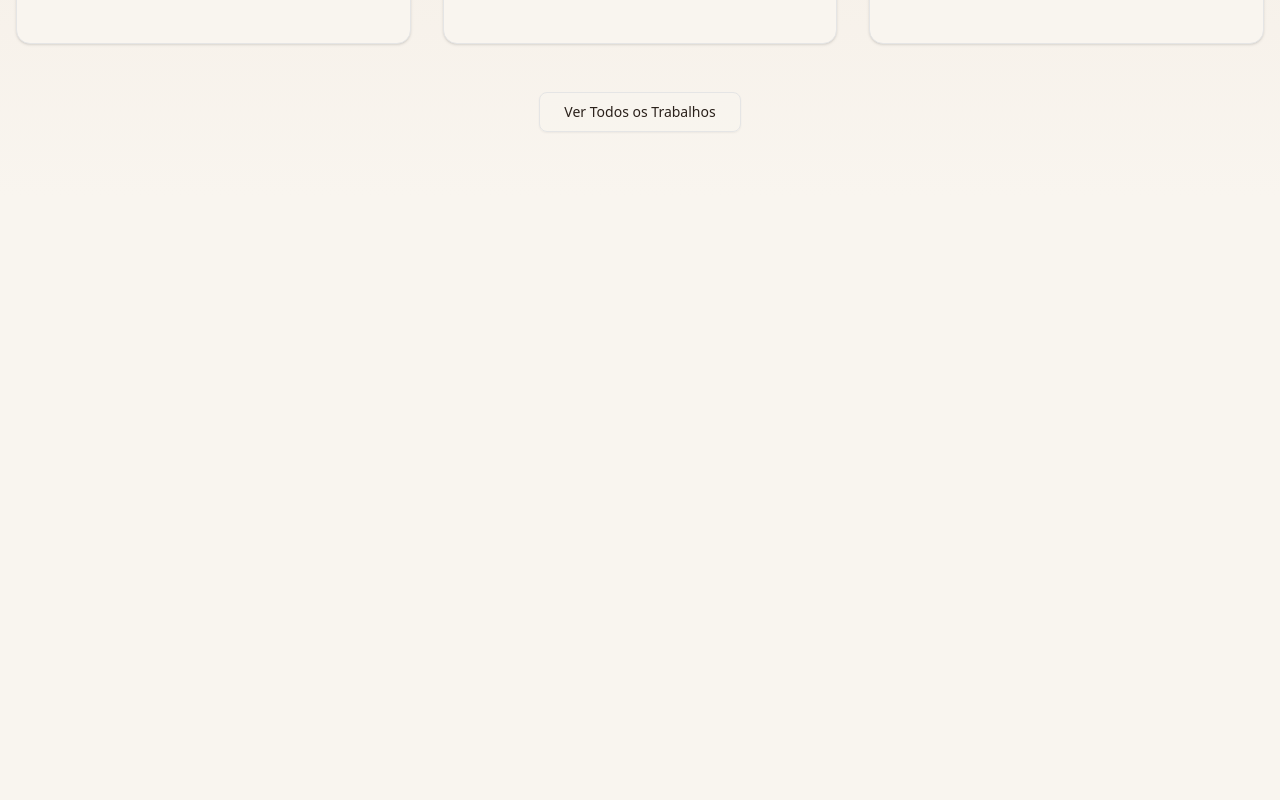
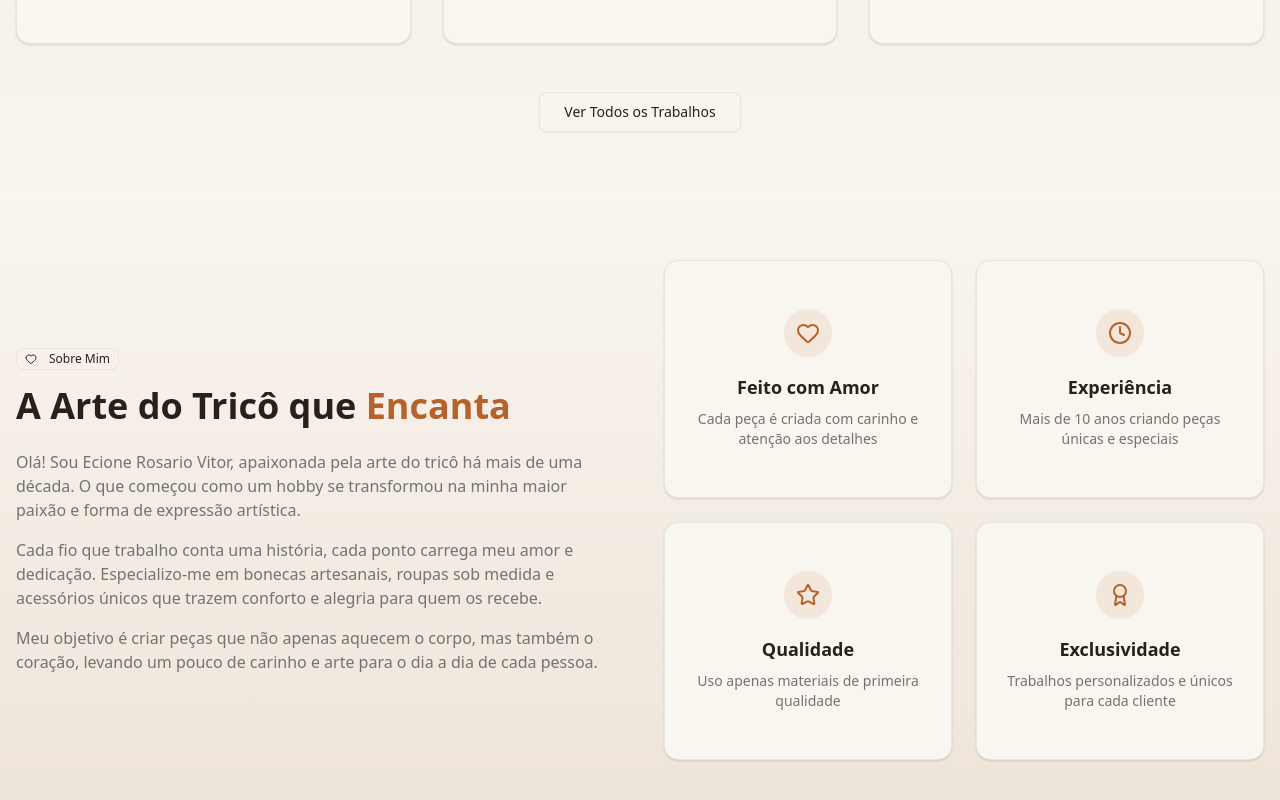
Before and after one commit to Faccin27/entre-pontos-trico, a Next.js app: page / in a window 1280 px wide. Shown: the part 1494-2294 px from the top of the page. Before the commit the page ends 1690 px from the top, so only its background shows below. Built offline with nearby package versions, Linux system fonts and the light colour scheme.

Commit message:
feat: created about section

```diff
--- a/src/app/page.tsx
+++ b/src/app/page.tsx
@@ -1,3 +1,4 @@
+import About from "@/components/about";
 import Header from "@/components/header";
 import Hero from "@/components/hero";
 import Portfolio from "@/components/portfolio";
@@ -8,6 +9,7 @@ export default function Home() {
       <Header />
       <Hero />
       <Portfolio />
+      <About />
     </div>
   )
 }
--- /dev/null
+++ b/src/components/about.tsx
@@ -0,0 +1,83 @@
+import { Card, CardContent } from "@/components/ui/card";
+import { Badge } from "@/components/ui/badge";
+import { Heart, Clock, Star, Award } from "lucide-react";
+
+const About = () => {
+  const features = [
+    {
+      icon: Heart,
+      title: "Feito com Amor",
+      description: "Cada peça é criada com carinho e atenção aos detalhes"
+    },
+    {
+      icon: Clock,
+      title: "Experiência",
+      description: "Mais de 10 anos criando peças únicas e especiais"
+    },
+    {
+      icon: Star,
+      title: "Qualidade",
+      description: "Uso apenas materiais de primeira qualidade"
+    },
+    {
+      icon: Award,
+      title: "Exclusividade",
+      description: "Trabalhos personalizados e únicos para cada cliente"
+    }
+  ];
+
+  return (
+    <section className="py-16 bg-gradient-to-b from-background to-wood-light">
+      <div className="container mx-auto px-4">
+        <div className="grid lg:grid-cols-2 gap-12 items-center">
+          <div className="space-y-8">
+            <div>
+              <Badge variant="outline" className="mb-4">
+                <Heart className="h-4 w-4 mr-2" />
+                Sobre Mim
+              </Badge>
+              <h2 className="text-3xl md:text-4xl font-bold text-foreground mb-6">
+                A Arte do Tricô que <span className="text-primary">Encanta</span>
+              </h2>
+              <div className="space-y-4 text-muted-foreground">
+                <p>
+                  Olá! Sou Ecione Rosario Vitor, apaixonada pela arte do tricô há mais de uma década.
+                  O que começou como um hobby se transformou na minha maior paixão e forma de expressão artística.
+                </p>
+                <p>
+                  Cada fio que trabalho conta uma história, cada ponto carrega meu amor e dedicação.
+                  Especializo-me em bonecas artesanais, roupas sob medida e acessórios únicos que
+                  trazem conforto e alegria para quem os recebe.
+                </p>
+                <p>
+                  Meu objetivo é criar peças que não apenas aquecem o corpo, mas também o coração,
+                  levando um pouco de carinho e arte para o dia a dia de cada pessoa.
+                </p>
+              </div>
+            </div>
+          </div>
+
+          <div className="grid grid-cols-1 sm:grid-cols-2 gap-6">
+            {features.map((feature, index) => (
+              <Card key={index} className="bg-card shadow-soft hover:shadow-warm transition-all duration-300">
+                <CardContent className="p-6 text-center">
+                  <div className="inline-flex items-center justify-center w-12 h-12 bg-primary/10 rounded-full mb-4">
+                    <feature.icon className="h-6 w-6 text-primary" />
+                  </div>
+                  <h3 className="text-lg font-semibold text-foreground mb-2">
+                    {feature.title}
+                  </h3>
+                  <p className="text-sm text-muted-foreground">
+                    {feature.description}
+                  </p>
+                </CardContent>
+              </Card>
+            ))}
+          </div>
+        </div>
+      </div>
+    </section>
+  );
+};
+
+export default About;
```
